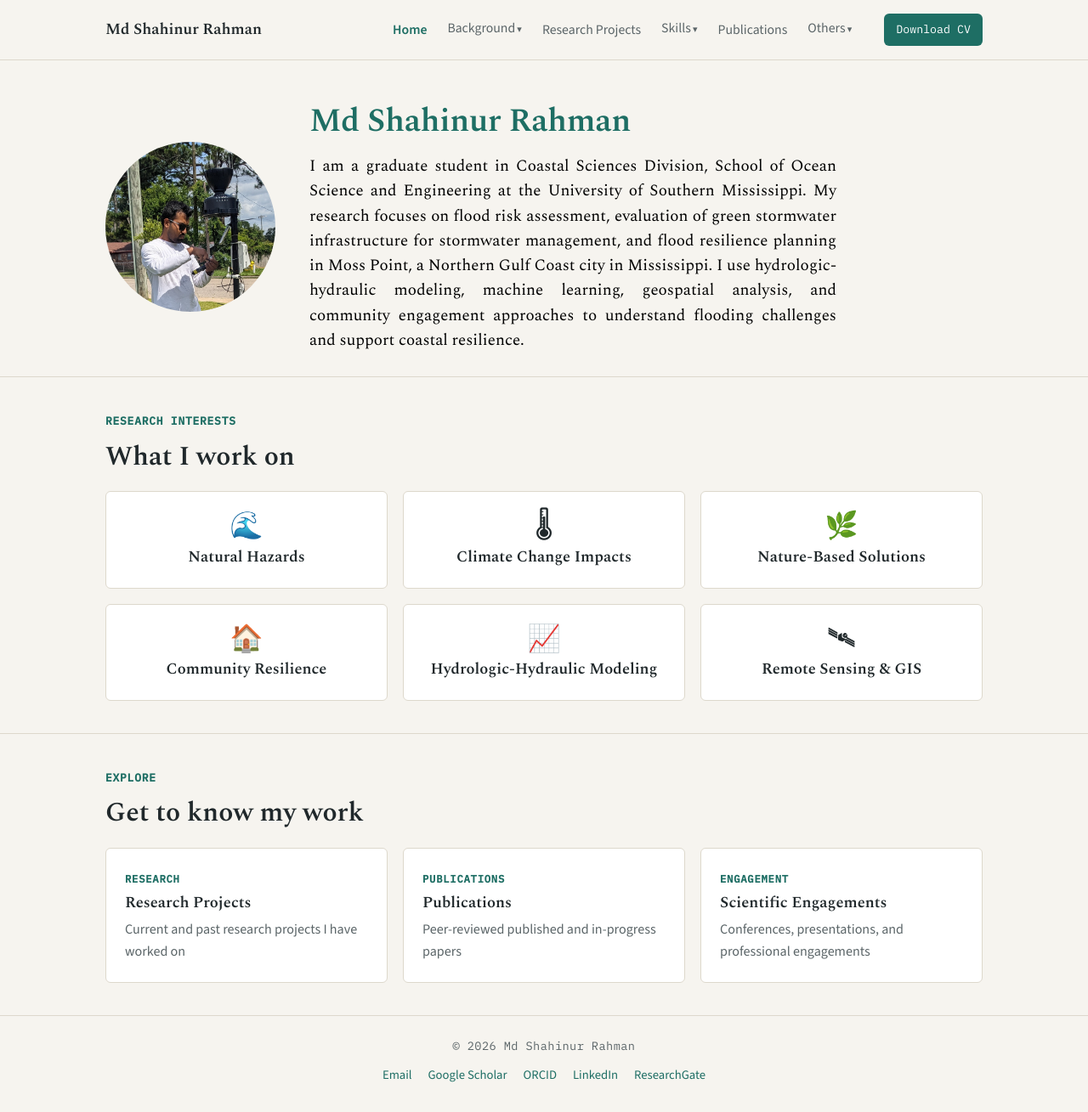
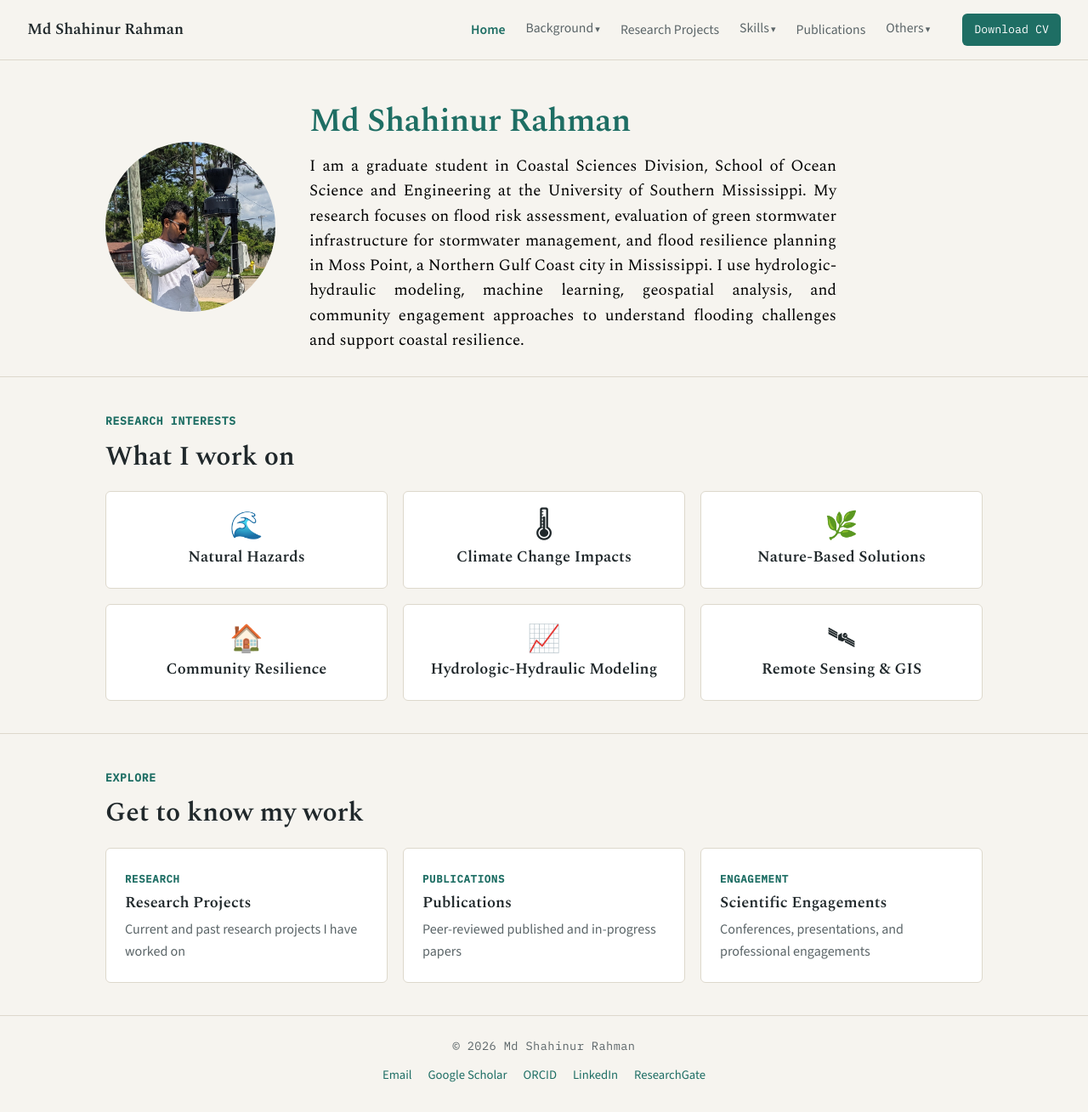
Before and after one commit to Shahinur-Rahman-web/Shahinur-Rahman-web.github.io, a Jekyll site: the page built from index.html, in a window 1280 px wide and 1309 px high. Shown: the whole window at 85% size. Built offline with Jekyll 4.4.1, drawn with Linux system fonts in a browser that asks for light colours.

Commit message:
Update styles.css

```diff
--- a/assets/css/styles.css
+++ b/assets/css/styles.css
@@ -61,8 +61,8 @@ a:hover{ text-decoration:underline; }
   border-bottom:1px solid var(--line);
 }
 .header-inner{
-  max-width:var(--maxw); margin:0 auto;
-  padding:14px 24px;
+  width:100%; margin:0;
+  padding:14px 32px;
   display:flex; align-items:center; gap:18px;
 }
 .brand{
@@ -269,4 +269,4 @@ footer{
   text-align:center; color:var(--ink-soft); font-size:0.84rem;
 }
 footer .footer-links{ margin-top:10px; }
-footer .footer-links a{ margin:0 8px;
+footer .footer-links a{ margin:0 8px; }
```
